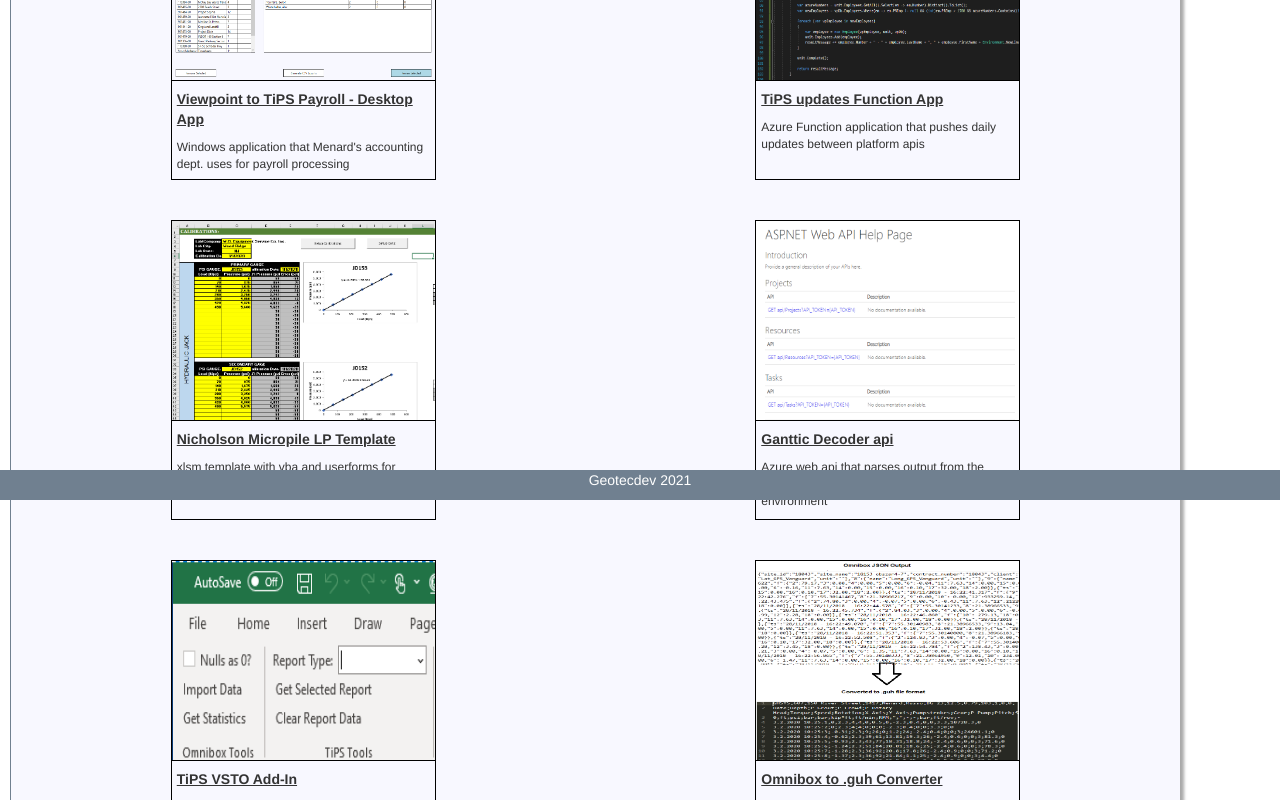
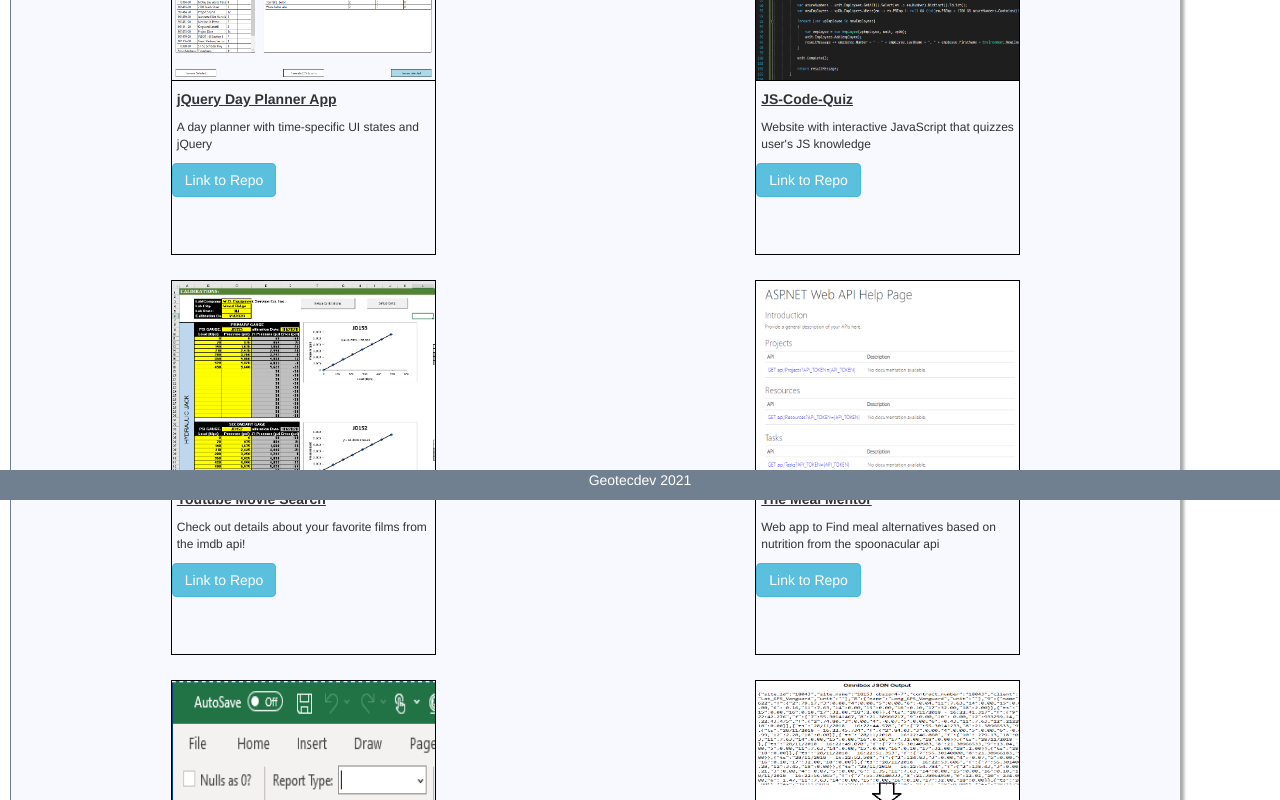
Before and after one commit to geotecdev/react-portfolio-ghp, a React (Create React App) app: page /#/portfolio in a window 1280 px wide. Shown: the part 300-1100 px from the top of the page. Built offline with nearby package versions, Linux system fonts and the light colour scheme.

Commit message:
add repo links and deploy to gh pages

```diff
--- a/src/App.css
+++ b/src/App.css
@@ -206,12 +206,13 @@ media query to adjust skill card with based on resolution */
   margin-right: 0%;
 }
 
-/* .galleryRow {
+.galleryRow {
   justify-content: center;
-} */
+  height: 400px;
+}
 
 .galleryCell {
-  height: 340px;
+  height: 380px;
   width: 50%;
   justify-content: center;
 }
@@ -219,7 +220,7 @@ media query to adjust skill card with based on resolution */
 .galleryThumbnail {
   background-color: ghostwhite;
   width: 265px;
-  height: 300px;
+  height: 375px;
   border-style: solid;
   border-width: 1px;
   border-color: black;
--- a/src/components/Portfolio.js
+++ b/src/components/Portfolio.js
@@ -9,7 +9,7 @@ import project4Pic from "../images/gallery-img-4.PNG";
 import project5Pic from "../images/gallery-img-5.PNG";
 import project6Pic from "../images/gallery-img-6.png";
 
-//projectThumbnail, projectTitle, projectDescription
+//projectThumbnail, projectTitle, projectDescription, githubRepoLink
 
 function Portfolio() {
     return (
@@ -22,39 +22,45 @@ function Portfolio() {
                 <section className="row galleryRow">
                     <Project
                         projectThumbnail={project1Pic}
-                        projectTitle={"Viewpoint to TiPS Payroll - Desktop App"}
-                        projectDescription={"Windows application that Menard's accounting dept. uses for payroll processing"}
+                        projectTitle={"jQuery Day Planner App"}
+                        projectDescription={"A day planner with time-specific UI states and jQuery"}
+                        githubRepoLink={"https://github.com/geotecdev/jQuery-Day-Planner-App"}
                     />
                     <Project
                         projectThumbnail={project2Pic}
-                        projectTitle={"TiPS updates Function App"}
-                        projectDescription={"Azure Function application that pushes daily updates between platform apis"}
+                        projectTitle={"JS-Code-Quiz"}
+                        projectDescription={"Website with interactive JavaScript that quizzes user's JS knowledge"}
+                        githubRepoLink={"https://github.com/geotecdev/JS-Code-Quiz"}
                     />
                 </section>
 
                 <section className="row galleryRow">
                     <Project
                         projectThumbnail={project3Pic}
-                        projectTitle={"Nicholson Micropile LP Template"}
-                        projectDescription={"xlsm template with vba and userforms for dynamically adding/updating a web api"}
+                        projectTitle={"Youtube Movie Search"}
+                        projectDescription={"Check out details about your favorite films from the imdb api!"}
+                        githubRepoLink={"https://github.com/geotecdev/YouTube-Movie-Search"}
                     />
                     <Project
                         projectThumbnail={project4Pic}
-                        projectTitle={"Ganttic Decoder api"}
-                        projectDescription={"Azure web api that parses output from the Ganttic api from any company's admin environment"}
+                        projectTitle={"The Meal Mentor"}
+                        projectDescription={"Web app to Find meal alternatives based on nutrition from the spoonacular api"}
+                        githubRepoLink={"https://github.com/Bhavipatel21/the_meal_mentor"}
                     />
                 </section>
 
                 <section className="row galleryRow">
                     <Project
                         projectThumbnail={project5Pic}
-                        projectTitle={"TiPS VSTO Add-In"}
-                        projectDescription={"VSTO import tool for Excel"}
+                        projectTitle={"PWA Budget Tracker"}
+                        projectDescription={"Budget Tracking app using MongoDb with offline capabilities"}
+                        githubRepoLink={"https://github.com/geotecdev/PWA-Budget-Tracker"}
                     />
                     <Project
                         projectThumbnail={project6Pic}
-                        projectTitle={"Omnibox to .guh Converter"}
-                        projectDescription={"Script to convert json data from datalogger to the previous file format"}
+                        projectTitle={"Sequelize E-Commerce Back End"}
+                        projectDescription={"ecommerce site and node js server with sql connection"}
+                        githubRepoLink={"https://github.com/geotecdev/Sequelize-E-Commerce-Back-End"}
                     />
                 </section>
                 <br></br><br></br>
--- a/src/components/Project.js
+++ b/src/components/Project.js
@@ -9,6 +9,7 @@ function Project(props) {
                 <img className="galleryImage" src={props.projectThumbnail} alt="thumbnail with the import page of the TiPS to Viewpoint payroll processing app" />
                     <p className="galleryItemTitle">{props.projectTitle}</p>
                     <p className="galleryItemSubtitle">{props.projectDescription}</p>
+                    <a className="btn btn-info" href={props.githubRepoLink}>Link to Repo</a>
                 </figure>
             </div>
         </div>
```
